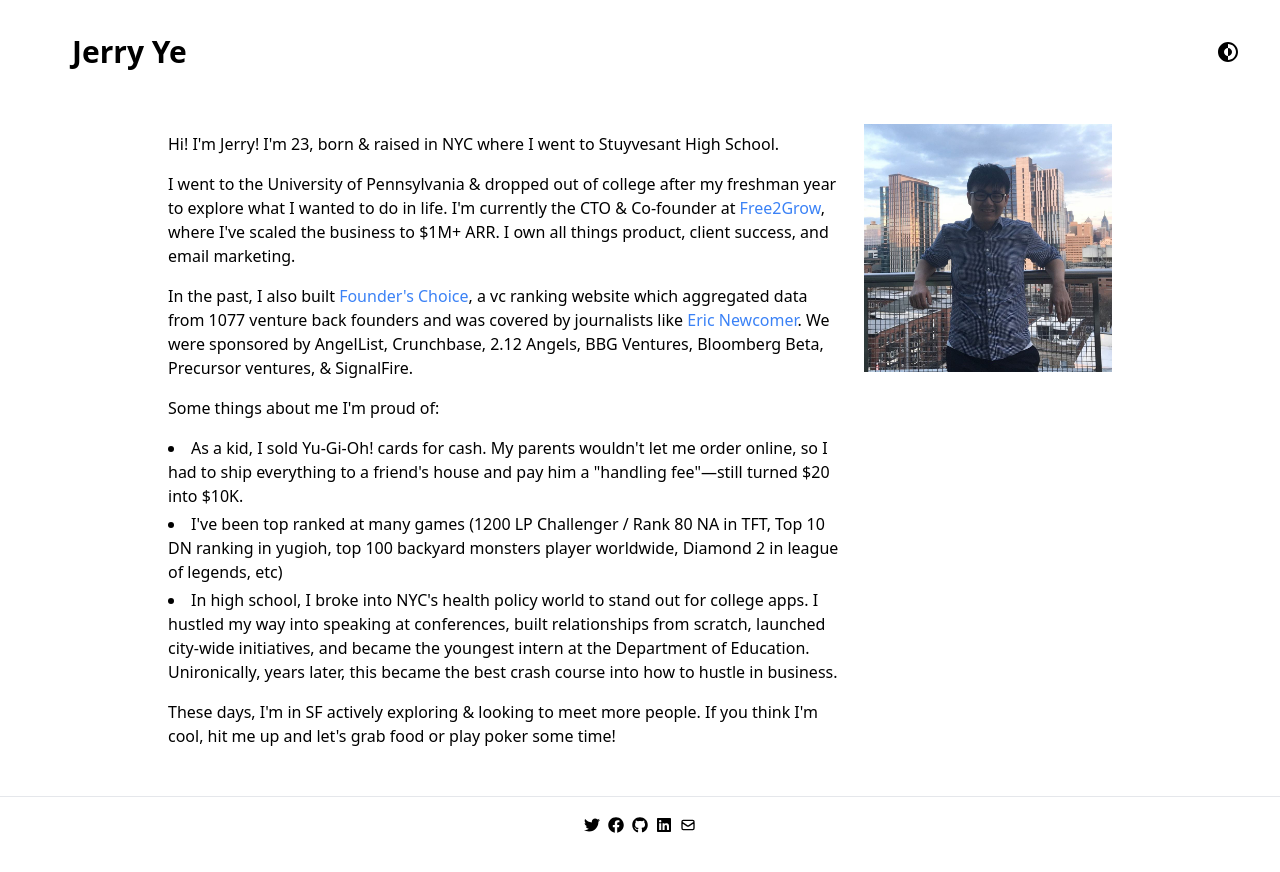
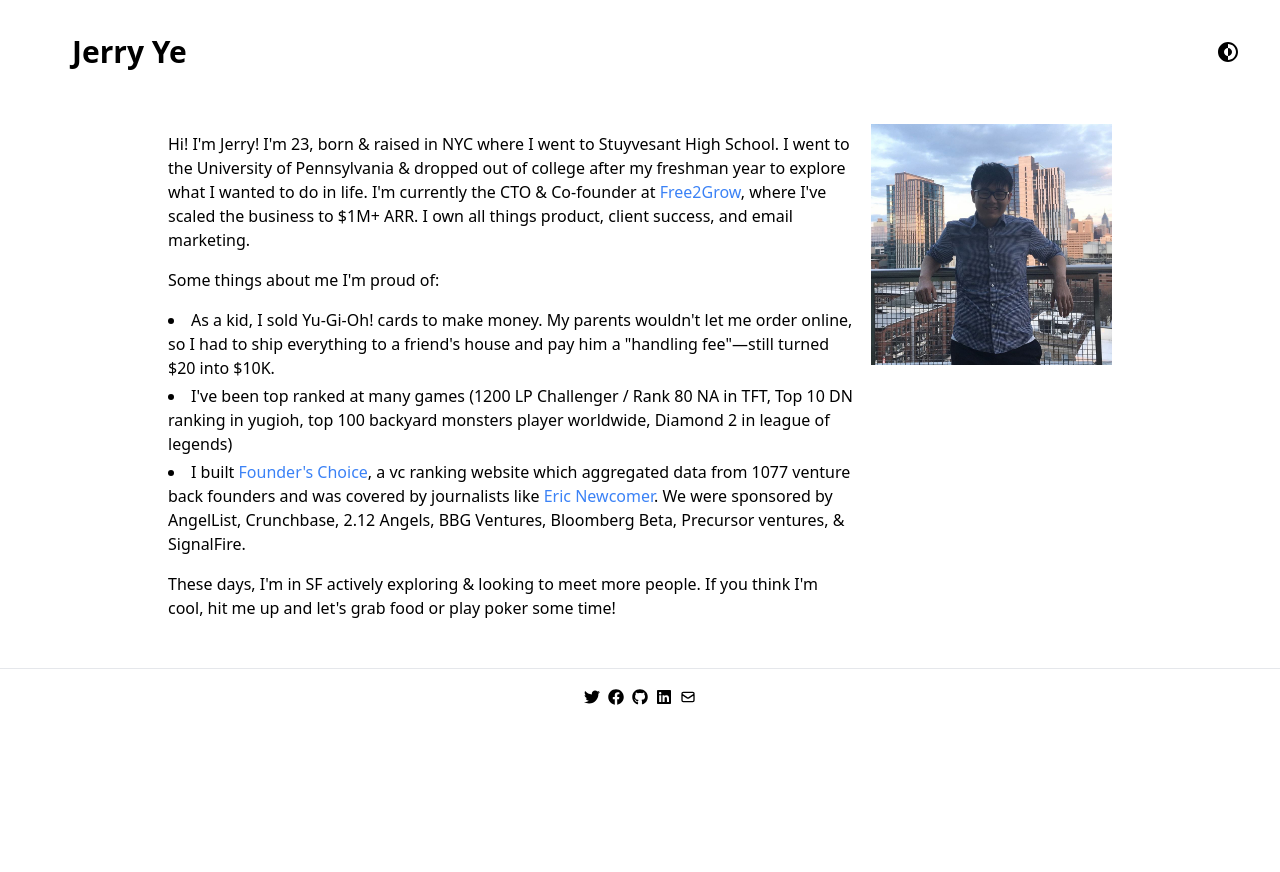
Before and after one commit to jerry1ye10/personal-site, a Next.js app: page / in a window 1280 px wide. After the commit the page ends 800 px from the top, so only its background shows below. Built offline with nearby package versions, Linux system fonts and the light colour scheme.

Commit message:
update landing page

```diff
--- a/pages/index.js
+++ b/pages/index.js
@@ -14,26 +14,17 @@ export default function Home() {
       <div className="flex px-5 sm:px-20 md:px-40 py-5">
         <div class="flex-2 text-auto px-2">
           <p className="py-2">
-          Hi! I'm Jerry! I'm 23, born & raised in NYC where I went to Stuyvesant High School.
+          Hi! I'm Jerry! I'm 23, born & raised in NYC where I went to Stuyvesant High School. I went to the University of Pennsylvania & dropped out of college after my freshman year to explore what I wanted to do in life. I'm currently the CTO & Co-founder at <a href="https://www.free-2-grow.com/" target="_blank" rel="noopener noreferrer" className="text-blue-500">Free2Grow</a>, where I've scaled the business to $1M+ ARR. I own all things product, client success, and email marketing.
           </p>
 
-          <p className="py-2">
-          I went to the University of Pennsylvania & dropped out of college after my freshman year to explore what I wanted to do in life. I'm currently the CTO & Co-founder at <a href="https://www.free-2-grow.com/" target="_blank" rel="noopener noreferrer" className="text-blue-500">Free2Grow</a>, where I've scaled the business to $1M+ ARR. I own all things product, client success, and email marketing.
-          </p>
-
-
-
-          <p className="py-2">
-            In the past, I also built <a href="https://www.founderschoicevc.com/" target="_blank" rel="noopener noreferrer" className="text-blue-500">Founder's Choice</a>, a vc ranking website which aggregated data from 1077 venture back founders and was covered by journalists like <a href="https://www.newcomer.co/p/founders-choice-vc-rankings-revealed" target="_blank" rel="noopener noreferrer" className="text-blue-500">Eric Newcomer</a>. We were sponsored by AngelList, Crunchbase, 2.12 Angels, BBG Ventures, Bloomberg Beta, Precursor ventures, & SignalFire.
-          </p>
 
           <p className="py-2">
             Some things about me I'm proud of:
           </p>
           <ul className="py-2 list-disc list-inside space-y-1">
-            <li>As a kid, I sold Yu-Gi-Oh! cards for cash. My parents wouldn't let me order online, so I had to ship everything to a friend's house and pay him a "handling fee"—still turned $20 into $10K.</li>
-            <li>I've been top ranked at many games (1200 LP Challenger / Rank 80 NA in TFT, Top 10 DN ranking in yugioh, top 100 backyard monsters player worldwide, Diamond 2 in league of legends, etc)</li>
-            <li>In high school, I broke into NYC's health policy world to stand out for college apps. I hustled my way into speaking at conferences, built relationships from scratch, launched city-wide initiatives, and became the youngest intern at the Department of Education. Unironically, years later, this became the best crash course into how to hustle in business.</li>
+            <li>As a kid, I sold Yu-Gi-Oh! cards to make money. My parents wouldn't let me order online, so I had to ship everything to a friend's house and pay him a "handling fee"—still turned $20 into $10K.</li>
+            <li>I've been top ranked at many games (1200 LP Challenger / Rank 80 NA in TFT, Top 10 DN ranking in yugioh, top 100 backyard monsters player worldwide, Diamond 2 in league of legends)</li>
+            <li>I built <a href="https://www.founderschoicevc.com/" target="_blank" rel="noopener noreferrer" className="text-blue-500">Founder's Choice</a>, a vc ranking website which aggregated data from 1077 venture back founders and was covered by journalists like <a href="https://www.newcomer.co/p/founders-choice-vc-rankings-revealed" target="_blank" rel="noopener noreferrer" className="text-blue-500">Eric Newcomer</a>. We were sponsored by AngelList, Crunchbase, 2.12 Angels, BBG Ventures, Bloomberg Beta, Precursor ventures, & SignalFire.</li>
           </ul>
           <p className="py-2">
             These days, I'm in SF actively exploring & looking to meet more people. If you think I'm cool, hit me up and let's grab food or play poker some time!
```
